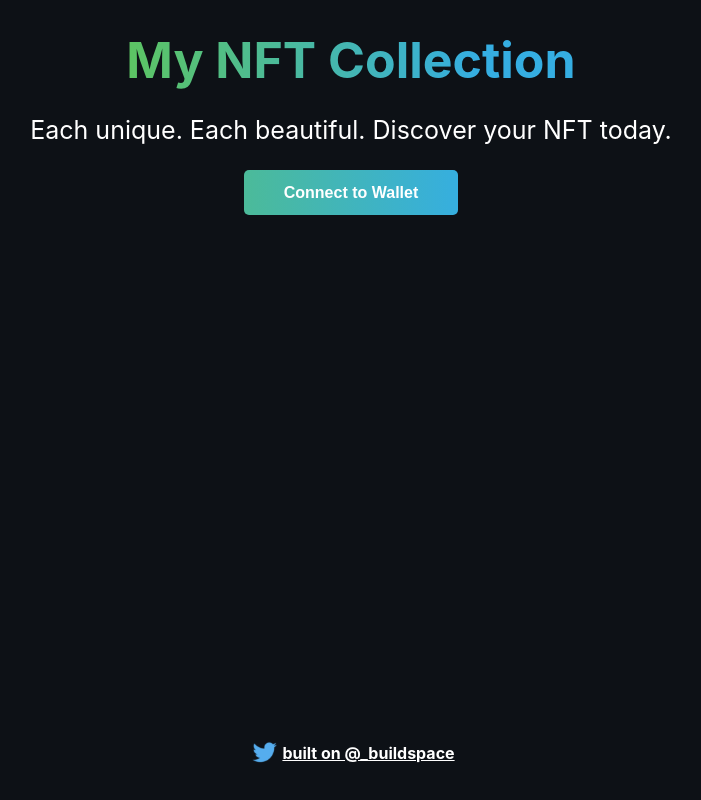
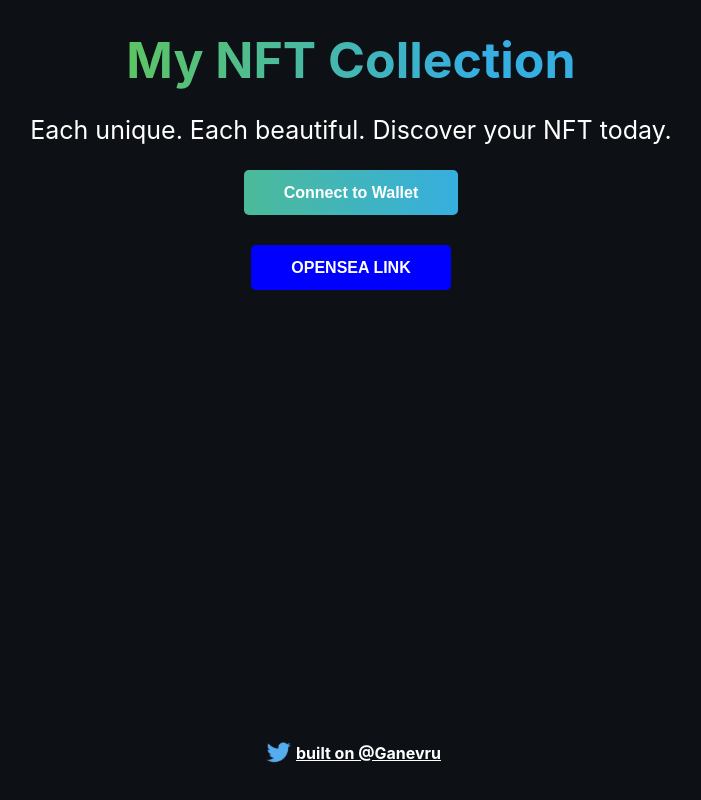
Before and after one commit to ganevdev/buildspace-nft-course-starter, a React (Create React App) app: page / in a window 1280 px wide. Shown: the whole page, without its empty margins (289-990 px from the left). Built offline with nearby package versions, Linux system fonts and the light colour scheme.

Commit message:
OPENSEA LINK

```diff
--- a/src/App.js
+++ b/src/App.js
@@ -4,9 +4,9 @@ import { ethers } from "ethers";
 import React, { useEffect, useState } from "react";
 import myEpicNft from './utils/MyEpicNFT.json';
 
-const TWITTER_HANDLE = '_buildspace';
+const TWITTER_HANDLE = 'Ganevru';
 const TWITTER_LINK = `https://twitter.com/${TWITTER_HANDLE}`;
-const OPENSEA_LINK = '';
+const OPENSEA_LINK = 'https://testnets.opensea.io/collection/squarenft-ind9r8ieyk';
 const TOTAL_MINT_COUNT = 50;
 
 // I moved the contract address to the top for easy access.
@@ -153,6 +153,8 @@ const App = () => {
             Each unique. Each beautiful. Discover your NFT today.
           </p>
           {currentAccount === "" ? renderNotConnectedContainer() : renderMintUI()}
+          <div style={{ marginTop: 30 }}><a target="_blank"
+            rel="noreferrer" href={OPENSEA_LINK}><button className="cta-button" style={{ backgroundColor: 'blue' }}>OPENSEA LINK</button></a></div>
         </div>
         <div className="footer-container">
           <img alt="Twitter Logo" className="twitter-logo" src={twitterLogo} />
```
